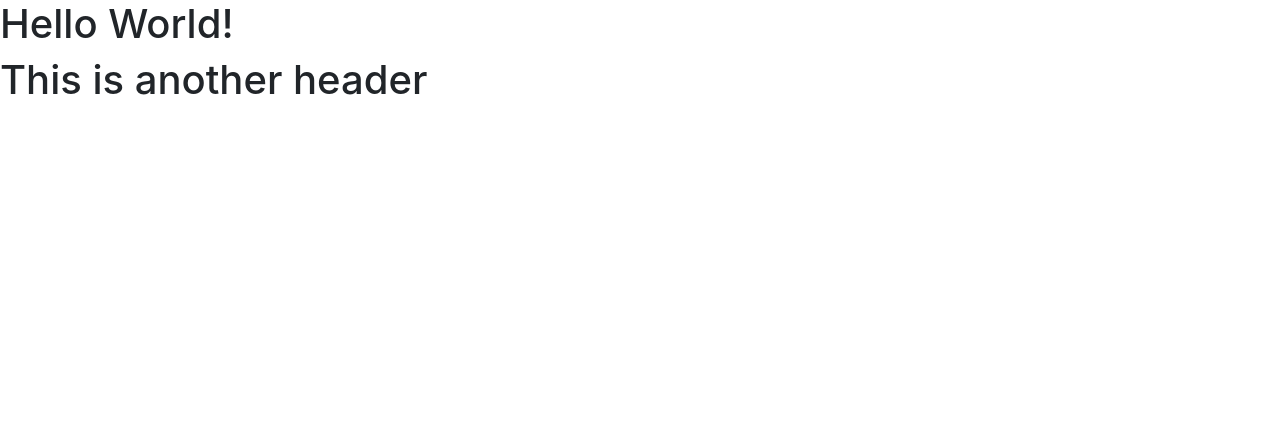
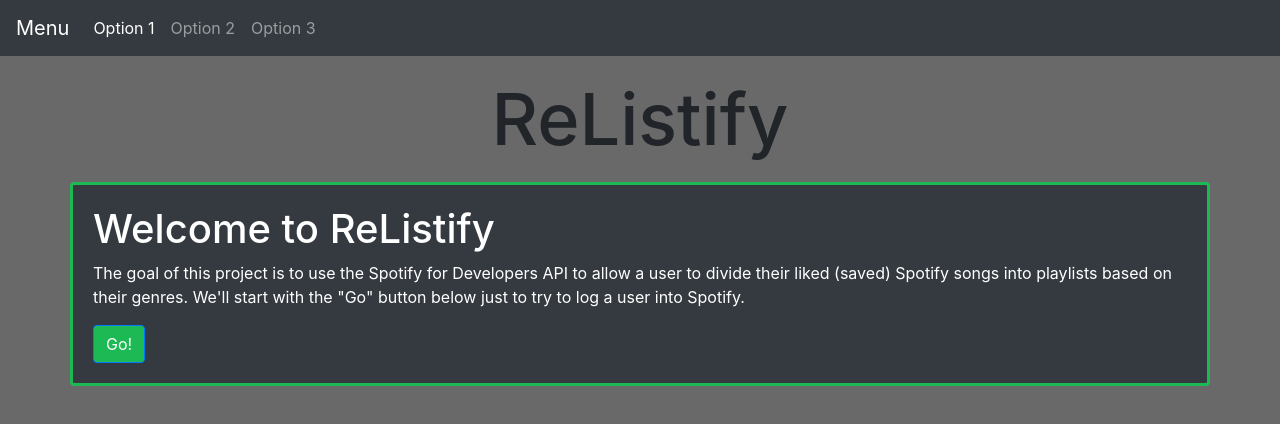
Before and after one commit to joefaflik/relistify, a plain HTML site: page index.html in a window 1280 px wide. Drawn offline with nearby package versions, Linux system fonts and the light colour scheme.

Commit message:
This commit begins the design of the webpage. It has a navbar and the front "Welcome to ReListifty" page, along with a button.

```diff
--- /dev/null
+++ b/css/index.css
@@ -0,0 +1,31 @@
+body {
+    background-color: dimgray;
+}
+
+#header {
+    margin-top: 20px;
+    margin-bottom: 20px;
+    justify-content: center;
+    text-align: center;
+    margin-left: auto;
+    margin-right: auto;
+    width: 50%;
+    font-size: 72px;
+}
+#headerText {
+    font-size: 72px;
+}
+
+#mainContainer {
+    padding: 20px;
+    justify-content: center;
+    border-style: solid;
+    border-color: #1DB954
+}
+
+#mainButton {
+    background-color: #1DB954;
+}
+/* #header > h1 {
+    background-color: blue;
+} */
--- a/index.html
+++ b/index.html
@@ -8,9 +8,45 @@
         <script src="https://code.jquery.com/jquery-3.4.1.min.js" integrity="sha256-CSXorXvZcTkaix6Yvo6HppcZGetbYMGWSFlBw8HfCJo=" crossorigin="anonymous"></script>
         <script src="https://cdnjs.cloudflare.com/ajax/libs/popper.js/1.12.9/umd/popper.min.js" integrity="sha384-ApNbgh9B+Y1QKtv3Rn7W3mgPxhU9K/ScQsAP7hUibX39j7fakFPskvXusvfa0b4Q" crossorigin="anonymous"></script>
         <script src="https://maxcdn.bootstrapcdn.com/bootstrap/4.0.0/js/bootstrap.min.js" integrity="sha384-JZR6Spejh4U02d8jOt6vLEHfe/JQGiRRSQQxSfFWpi1MquVdAyjUar5+76PVCmYl" crossorigin="anonymous"></script>
+
+        <link rel="stylesheet" href="css/index.css">
     </head>
     <body>
-        <h1>Hello World!</h1>
-        <h1>This is another header</h1>
+        <nav class="navbar navbar-expand-lg navbar-dark bg-dark mb">
+            <a class="navbar-brand" href="index.html">Menu</a>
+            <button class="navbar-toggler" type="button" data-toggle="collapse" data-target="#navbarNav" aria-controls="navbarNav" aria-expanded="false" aria-label="Toggle navigation">
+                <span class="navbar-toggler-icon"></span>
+            </button>
+            <div class="collapse navbar-collapse" id="navbarNav">
+                <ul class="navbar-nav">
+                    <li class="nav-item active">
+                        <a class="nav-link" href="">Option 1<span class="sr-only">(current)</span></a>
+                    </li>
+                    <li class="nav-item">
+                        <a class="nav-link" href="">Option 2</a>
+                    </li>
+                    <li class="nav-item">
+                        <a class="nav-link" href="">Option 3</a>
+                    </li>
+                </ul>
+            </div>
+        </nav>
+
+        <div id="header">
+            <h1 id="headerText">ReListify</h1>
+        </div>
+
+        <div id="mainDiv">
+            <div id="mainContainer" class="container bg-dark text-white rounded">
+                <h1>Welcome to ReListify</h1>
+                <p>The goal of this project is to use the Spotify for Developers API
+                    to allow a user to divide their liked (saved) Spotify songs into playlists
+                    based on their genres.
+
+                    We'll start with the "Go" button below just to try to log a user into Spotify.
+                </p>
+                <button onclick="doSomething()" id="mainButton" class="btn btn-primary">Go!</button>
+            </div>
+        </div>
     </body>
 </html>
```
